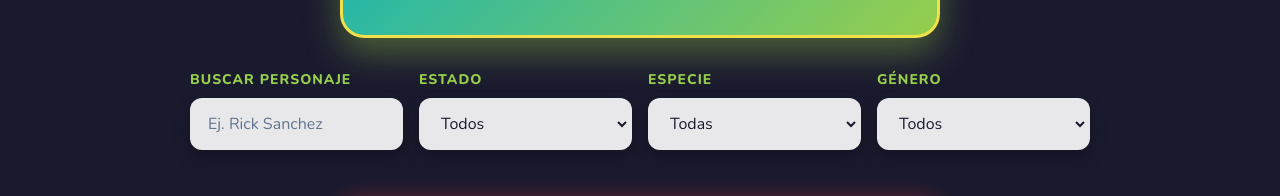
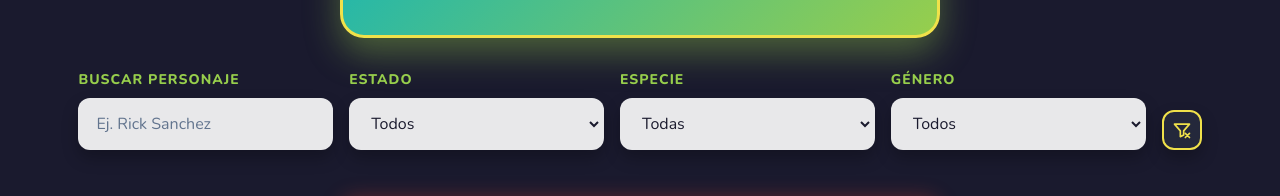
Before and after one commit to millerarocha/react_indra_classes, a React (Vite) app: page / in a window 1280 px wide. Shown: the part 277-473 px from the top of the page. Built offline with nearby package versions, Linux system fonts and the light colour scheme; no server answers.

Commit message:
feat(filters): add compact clear filters button

```diff
--- a/src/App.tsx
+++ b/src/App.tsx
@@ -10,11 +10,19 @@ function App() {
   const [species, setSpecies] = useState('')
   const [gender, setGender] = useState('')
 
+  function clearFilters() {
+    setSearchTerm('')
+    setStatus('')
+    setSpecies('')
+    setGender('')
+  }
+
   return (
     <div className="flex min-h-screen flex-col items-center bg-[#1a1a2e] px-4 py-12 font-[Nunito,sans-serif]">
       <Header />
       <SearchFilters
         onSearchTermChange={setSearchTerm}
+        onClearFilters={clearFilters}
         onGenderChange={setGender}
         onSpeciesChange={setSpecies}
         onStatusChange={setStatus}
--- a/src/components/SearchFilters/SearchFilters.tsx
+++ b/src/components/SearchFilters/SearchFilters.tsx
@@ -4,6 +4,7 @@ interface SearchFiltersProps {
   species: string
   status: string
   onSearchTermChange: (value: string) => void
+  onClearFilters: () => void
   onGenderChange: (value: string) => void
   onSpeciesChange: (value: string) => void
   onStatusChange: (value: string) => void
@@ -15,12 +16,13 @@ export function SearchFilters({
   species,
   status,
   onSearchTermChange,
+  onClearFilters,
   onGenderChange,
   onSpeciesChange,
   onStatusChange,
 }: SearchFiltersProps) {
   return (
-    <div className="mt-8 grid w-[90%] max-w-[900px] gap-4 sm:grid-cols-2 lg:grid-cols-4">
+    <div className="mt-8 grid w-[90%] max-w-[1200px] gap-4 sm:grid-cols-2 lg:grid-cols-[repeat(4,minmax(0,1fr))_2.5rem]">
       <div>
         <label
           className="mb-2 block text-sm font-extrabold uppercase tracking-[1px] text-[#97ce4c]"
@@ -103,6 +105,36 @@ export function SearchFilters({
           <option value="unknown">unknown</option>
         </select>
       </div>
+      <div className="flex items-end">
+        <button
+          aria-label="Limpiar filtros"
+          className="inline-flex size-10 shrink-0 items-center justify-center rounded-xl border-2 border-[#f0e14a] bg-[#24283b] text-[#f0e14a] shadow-[0_8px_16px_rgba(0,0,0,0.25)] transition-all duration-300 hover:-translate-y-1 hover:bg-[#f0e14a] hover:text-[#1a1a2e] focus:outline-none focus:ring-4 focus:ring-[#f0e14a]/40"
+          onClick={onClearFilters}
+          title="Limpiar filtros"
+          type="button"
+        >
+          <svg
+            aria-hidden="true"
+            className="size-5"
+            fill="none"
+            viewBox="0 0 24 24"
+          >
+            <path
+              d="M3 5h18l-7 8v5l-4 2v-7L3 5Z"
+              stroke="currentColor"
+              strokeLinecap="round"
+              strokeLinejoin="round"
+              strokeWidth="2"
+            />
+            <path
+              d="m16 16 5 5m0-5-5 5"
+              stroke="currentColor"
+              strokeLinecap="round"
+              strokeWidth="2"
+            />
+          </svg>
+        </button>
+      </div>
     </div>
   )
 }
```
